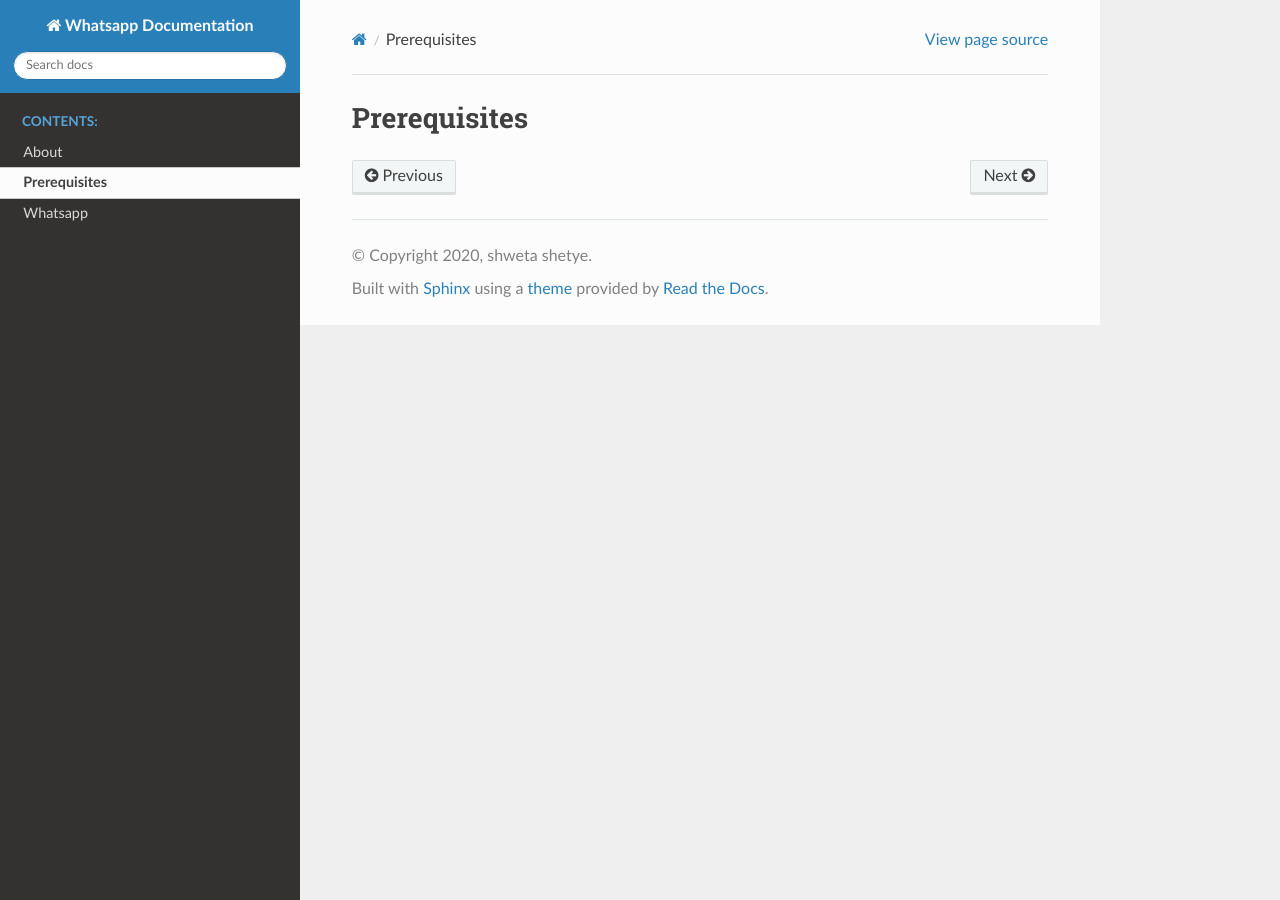
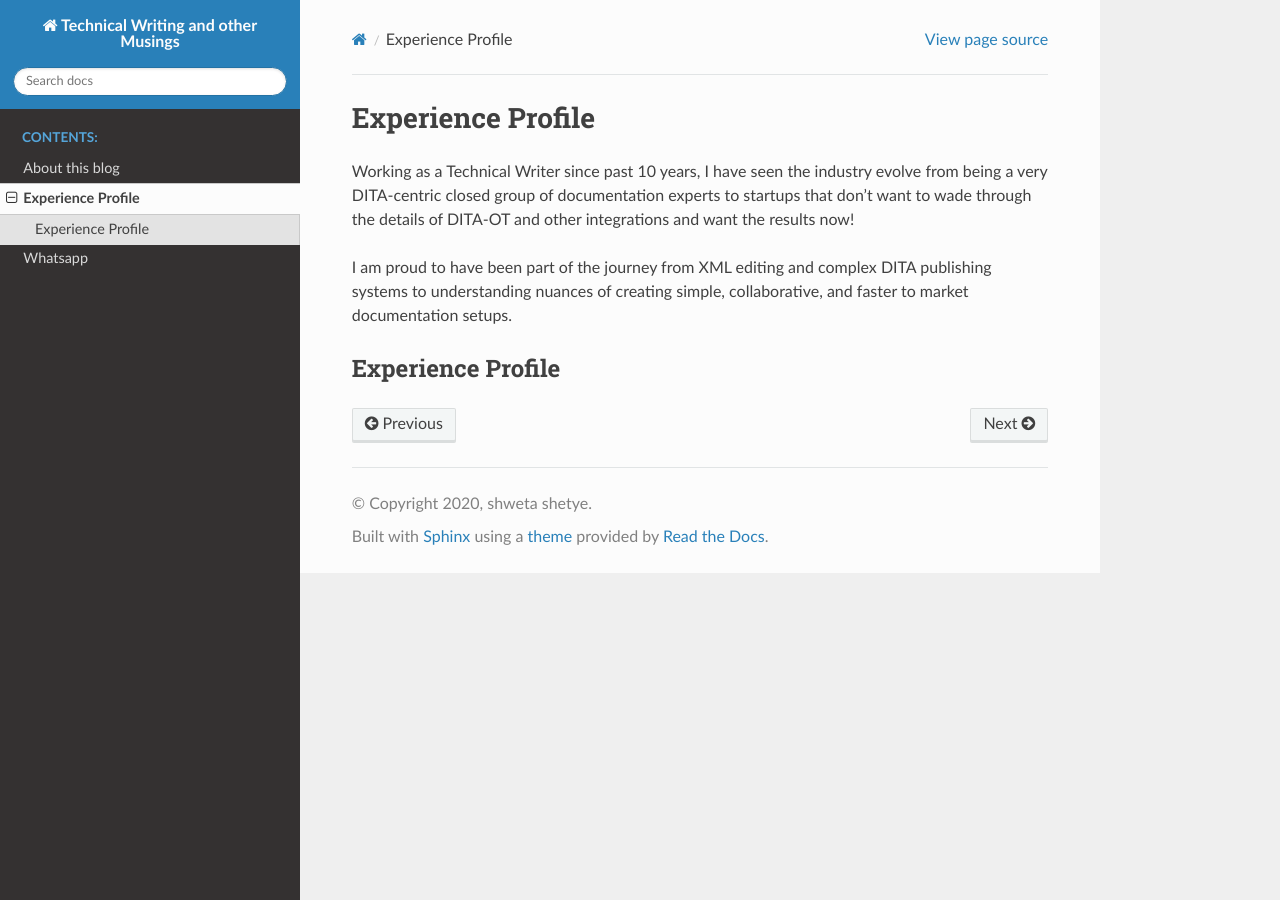
Before and after one commit to shweta345/doc-as-code, a Sphinx documentation site: the page built from source/prerequisites.rst, in a window 1280 px wide. Built offline with Sphinx 7.4.7 and the Read the Docs theme 2.0.0, drawn with Linux system fonts in a browser that asks for light colours.

Commit message:
Updating to create a sample blog that can host work samples.

```diff
--- a/source/conf.py
+++ b/source/conf.py
@@ -17,7 +17,7 @@
 
 # -- Project information -----------------------------------------------------
 
-project = 'Whatsapp Documentation'
+project = 'Technical Writing and other Musings'
 copyright = '2020, shweta shetye'
 author = 'Shweta Shetye'
 
--- a/source/prerequisites.rst
+++ b/source/prerequisites.rst
@@ -1,3 +1,16 @@
-*************
-Prerequisites
-*************
+##################
+Experience Profile
+##################
+
+Working as a Technical Writer since past 10 years, I have seen the industry evolve
+from being a very DITA-centric closed group of documentation experts to startups
+that don't want to wade through the details of DITA-OT and other integrations and
+want the results now!
+
+I am proud to have been part of the journey from XML editing and complex DITA publishing
+systems to understanding nuances of creating simple, collaborative, and faster to market
+documentation setups.
+
+******************
+Experience Profile
+******************
```
Also changed, not shown: source/about.rst (+8 -4 lines).
